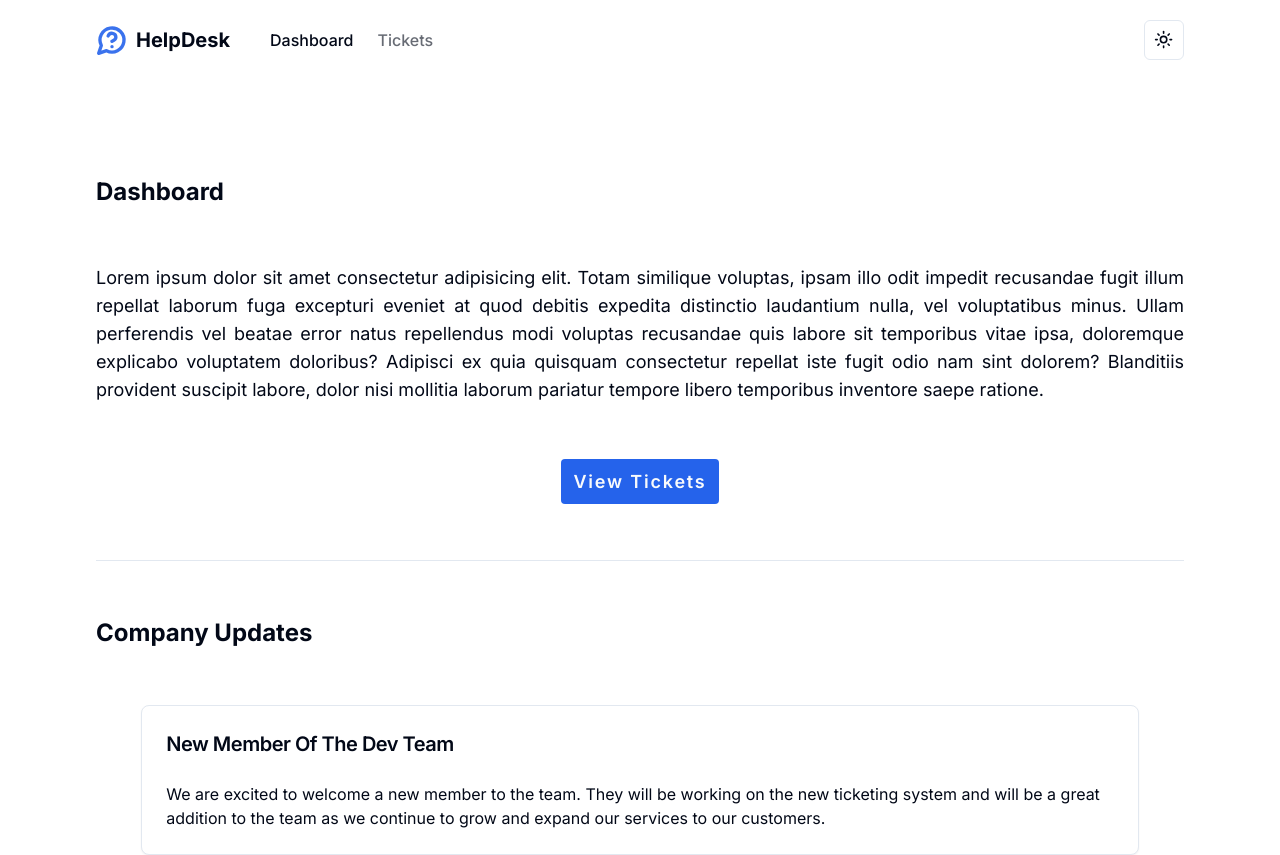
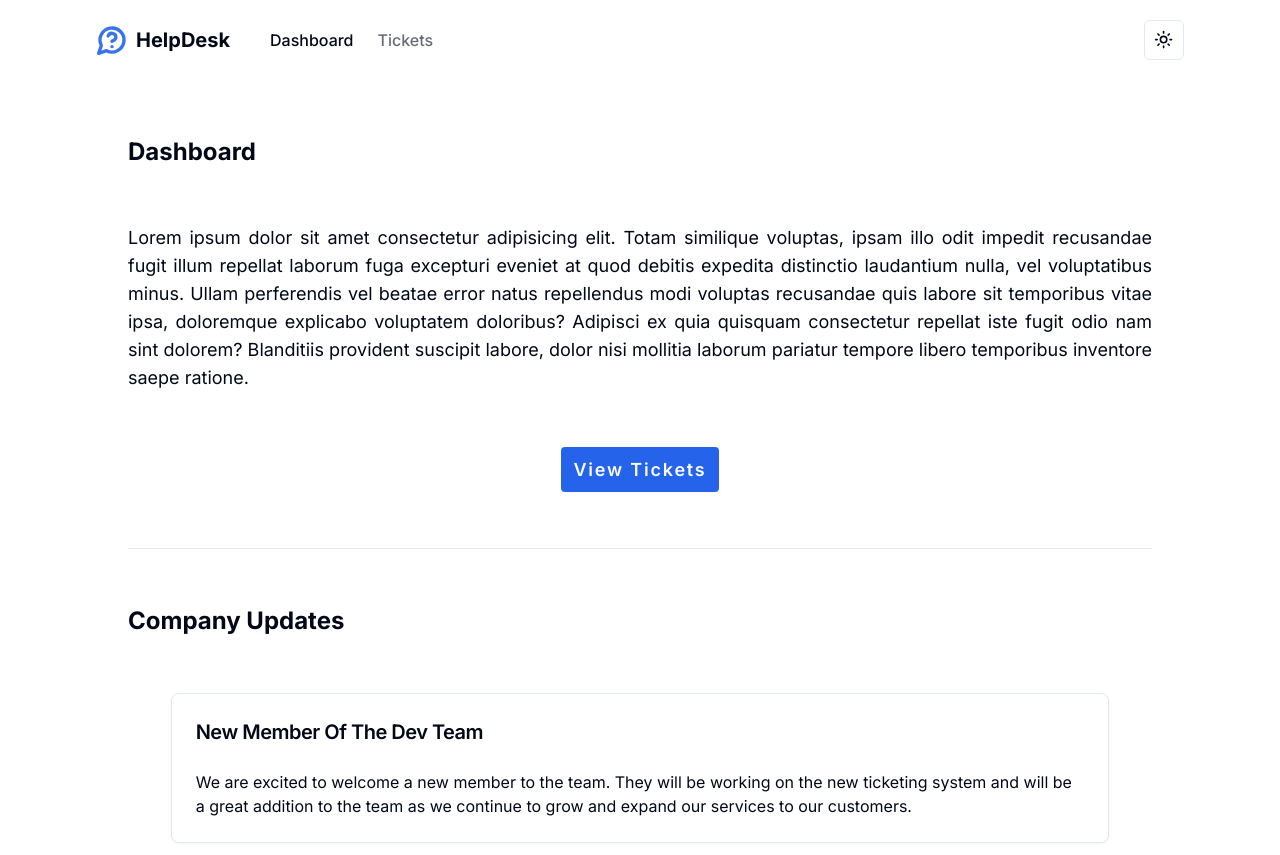
Before and after one commit to shehab910/helpdesk, a Next.js app: page /dashboard in a window 1280 px wide. Shown: the top 855 px of the page. Built offline with nearby package versions, Linux system fonts and the light colour scheme.

Commit message:
Adjusted layout, redirect home to dashboard

```diff
--- a/app/layout.tsx
+++ b/app/layout.tsx
@@ -46,7 +46,7 @@ export default function RootLayout({
               <ModeToggle />
             </div>
           </header>
-          <main className="m-10 md:m-16 lg:m-24">{children}</main>
+          <main className="m-12 md:mx-16 lg:mx-32 ">{children}</main>
         </ThemeProvider>
       </body>
     </html>
--- a/app/page.tsx
+++ b/app/page.tsx
@@ -1,4 +1,7 @@
+import { redirect } from 'next/navigation';
+
 export default function Home() {
+  redirect('/dashboard');
   return (
     <main>
       <h2>Home</h2>
```
